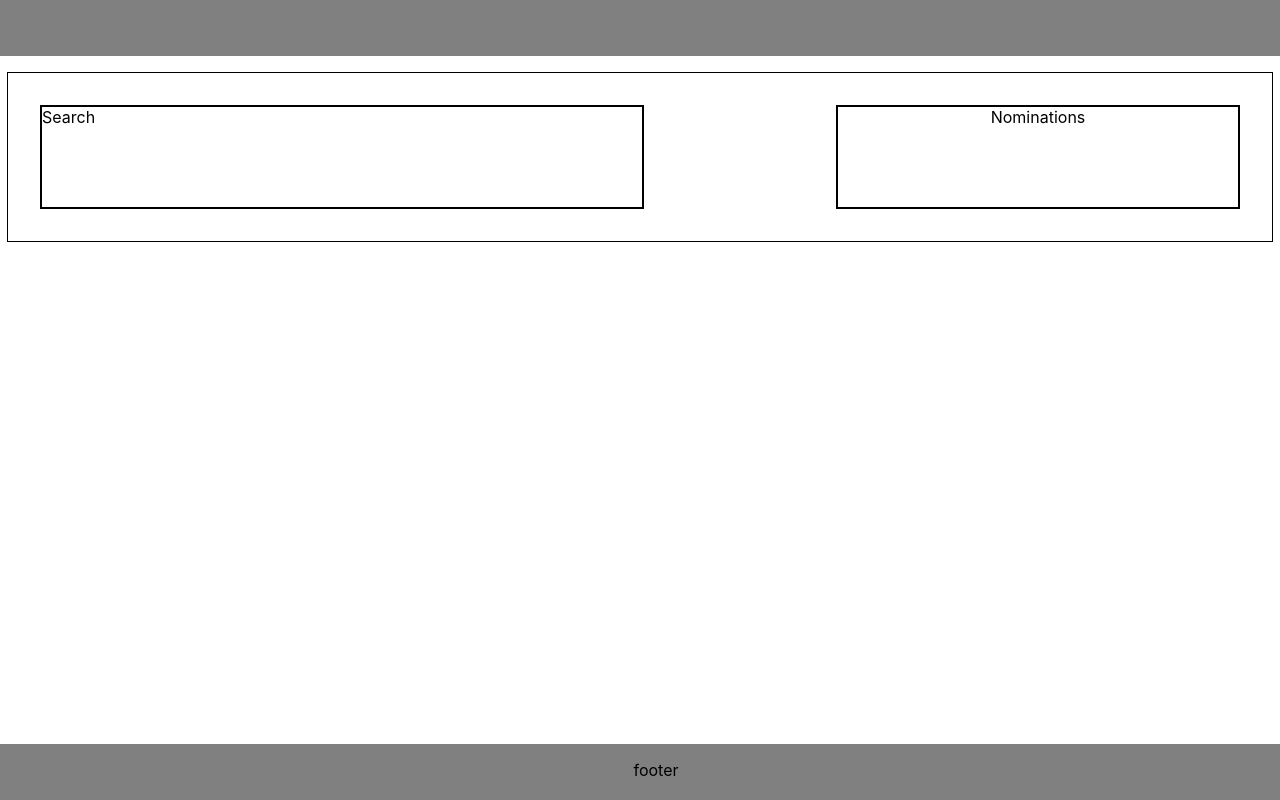
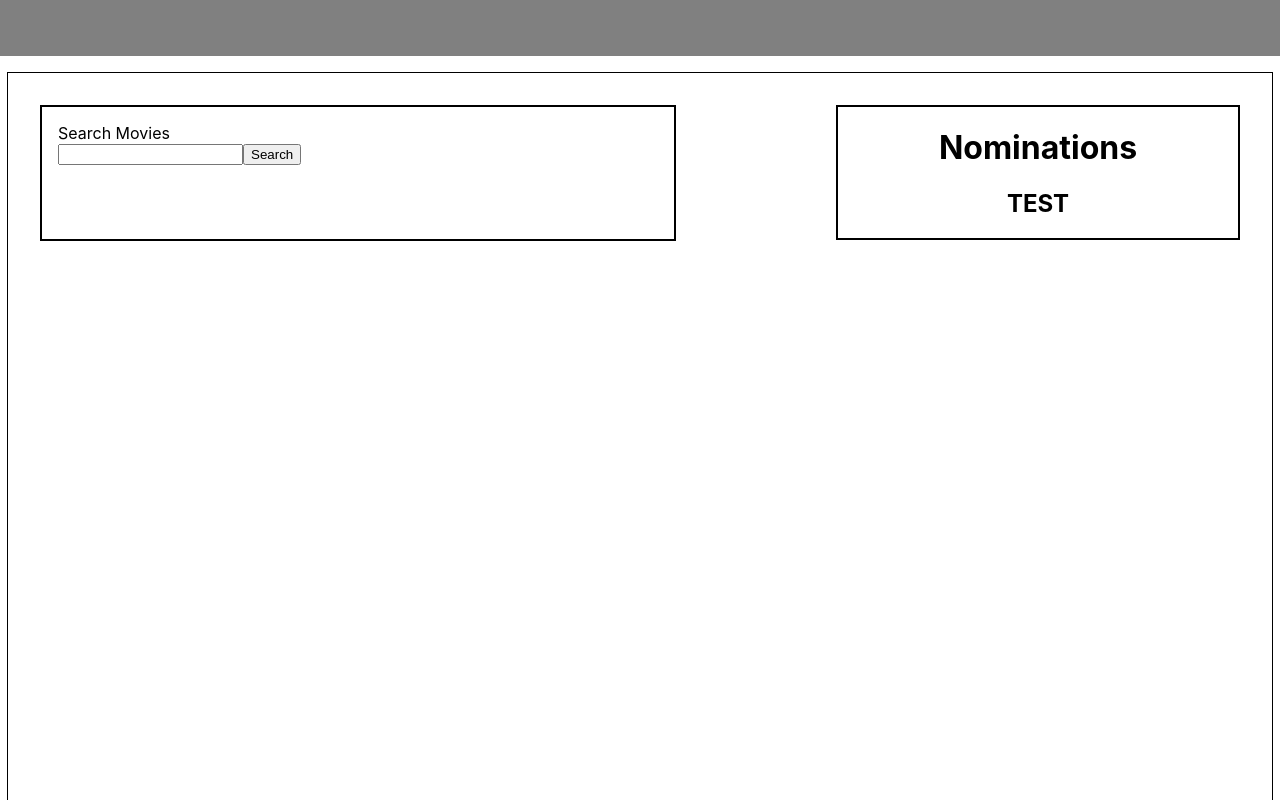
Before and after one commit to jamescalverley/shopify-application, a React (Create React App) app: page / in a window 1280 px wide. Shown: the top 800 px of the page. Built offline with nearby package versions, Linux system fonts and the light colour scheme.

Commit message:
adds basic frontend functionality to search for movie, display movies and add nominees

```diff
--- a/controllers/handleSearch.js
+++ b/controllers/handleSearch.js
@@ -4,7 +4,8 @@ require('dotenv').config();
 const movieSearch = async (req,res) => {
   try {
     console.log("Incoming request", req.url);
-    const searchTerm = "the revenant"
+    console.log(req.params)
+    const searchTerm = req.params.searchterm;
     const apiKey = process.env.API_KEY;
     const apiURL = `http://www.omdbapi.com/?apikey=${apiKey}&s=${searchTerm}&type=movie`;
     const apiResult = await fetch( apiURL )
--- a/routes/apiRoute.js
+++ b/routes/apiRoute.js
@@ -4,7 +4,7 @@ const router = express.Router();
 const { movieSearch } = require('../controllers/handleSearch');
 
 router
-  .route('/search')
+  .route('/search/:searchterm')
   .get( movieSearch )
 
 module.exports = router;
--- a/src/components/Footer/Footer.css
+++ b/src/components/Footer/Footer.css
@@ -4,6 +4,4 @@
   background: grey;
   text-align: center;
   padding: 1rem;
-  position: absolute;
-  bottom: 0;
 }
--- a/src/components/Main/Main.css
+++ b/src/components/Main/Main.css
@@ -1,5 +1,6 @@
 .main {
   max-width: 1200px;
+  min-height: 95vh;
   height: 100%;
   padding: 2rem;
   display: flex;
@@ -10,11 +11,14 @@
 .search-container {
   min-width: 50%;
   max-width: 60%;
-  height: 100px;
+  min-height: 100px;
+  height: fit-content;
   border: 2px solid black;
+  padding: 1rem;
 }
 .nominations-container {
   min-width: 400px;
-  height: 100px;
+  min-height: 100px;
+  height: fit-content;
   border: 2px solid black;
 }
--- a/src/components/Main/Main.js
+++ b/src/components/Main/Main.js
@@ -1,16 +1,28 @@
-import React from 'react';
+import React, { useState } from 'react';
 import './Main.css';
 import Search from '../Search/Search';
 import Nominations from '../Nominations/Nominations';
 
 function Main() {
+
+  const [ nominees, setNominees ] = useState([ { title: "TEST"} ])
+  console.log("Nominees", nominees );
+
+  const nominateMovie = ( movie ) => {
+    console.log("nominating movie", movie);
+    if ( nominees.length < 5 ){
+      setNominees( [ ...nominees,  movie ] )
+    }
+
+  };
+
   return (
     <div className="main">
       <div className="search-container">
-        <Search />
+        <Search nominateMovie={nominateMovie} />
       </div>
       <div className="nominations-container">
-        <Nominations />
+        <Nominations nominees={nominees} />
       </div>
     </div>
   );
--- a/src/components/MovieResult/MovieResult.css
+++ b/src/components/MovieResult/MovieResult.css
@@ -0,0 +1,10 @@
+.movie-result {
+  border: 1px solid black;
+  width: 100%;
+  height: fit-content;
+}
+.movie-result img {
+  width: 100px;
+  height: 140px;
+  object-fit: cover;
+}
--- a/src/components/MovieResult/MovieResult.js
+++ b/src/components/MovieResult/MovieResult.js
@@ -0,0 +1,23 @@
+import React from 'react';
+import './MovieResult.css';
+
+function MovieResult(props) {
+
+  const handleNominee = () => {
+    console.log("adding movie to nominations");
+    const movieData = { title: props.title, year: props.year }
+
+    props.nominateMovie( movieData );
+  };
+
+  return (
+    <div className="movie-result">
+      <h4>{props.title}</h4>
+      <h5>{props.year}</h5>
+      <img src={props.image} alt="movie-poster" />
+      <button onClick={handleNominee}>Nominate</button>
+    </div>
+  );
+}
+
+export default MovieResult;
--- a/src/components/Nominations/Nominations.js
+++ b/src/components/Nominations/Nominations.js
@@ -1,10 +1,14 @@
 import React from 'react';
 import './Nominations.css';
+import { v4 as uuidv4 } from 'uuid';
 
-function Nominations() {
+function Nominations(props) {
   return (
     <div className="nominations">
-      Nominations
+      <h1>Nominations</h1>
+      {props.nominees.map( n =>
+        <h2 key={uuidv4()}>{n.title}</h2>
+      )}
     </div>
   );
 }
--- a/src/components/Search/Search.js
+++ b/src/components/Search/Search.js
@@ -1,10 +1,42 @@
-import React from 'react';
-import './Search.css'
+import React, { useState } from 'react';
+import SearchInput from '../SearchInput/SearchInput';
+import MovieResult from '../MovieResult/MovieResult';
+import './Search.css';
+import { v4 as uuidv4 } from 'uuid';
+const axios = require('axios');
 
-function Search() {
+function Search(props) {
+
+  const [ movies, setMovies ] = useState([]);
+  //const [ searchTerm, setSearchTerm ] = useState("");
+
+
+  const searchMovie = async ( movie ) => {
+    console.log("calling API");
+    const result = await axios.get(`/api/search/${movie}`);
+    const movieList = result.data.data.Search;
+    console.log("Movies -- ", result.data.data.Search );
+    setMovies( movieList )
+  };
+
   return (
     <div className="search">
-      Search
+      <div className="search-form">
+        Search Movies
+        <SearchInput searchMovie={searchMovie}/>
+      </div>
+      <div className="search-results">
+        { movies.map( m =>
+          <MovieResult
+            title={m.Title}
+            year={m.Year}
+            image={m.Poster}
+            key={uuidv4()}
+            nominateMovie={props.nominateMovie}
+          />
+        )}
+      </div>
+
     </div>
   );
 }
--- a/src/components/SearchInput/SearchInput.js
+++ b/src/components/SearchInput/SearchInput.js
@@ -0,0 +1,29 @@
+import React, { useState } from 'react';
+
+function SearchInput(props) {
+
+  const [ searchTerm, setSearchTerm ] = useState("");
+
+  const handleSearch = (ev) => {
+    ev.preventDefault();
+    props.searchMovie( searchTerm );
+    clearForm();
+  };
+
+  const handleInput = (ev) => {
+    setSearchTerm(ev.target.value);
+  }
+  const clearForm = () => {
+    const form = document.getElementById('searchInput');
+    form.value = "";
+  };
+
+  return (
+    <form onSubmit={handleSearch}>
+      <input id="searchInput" type="text" onChange={handleInput}></input>
+      <button onClick={handleSearch}>Search</button>
+    </form>
+  );
+}
+
+export default SearchInput
```
